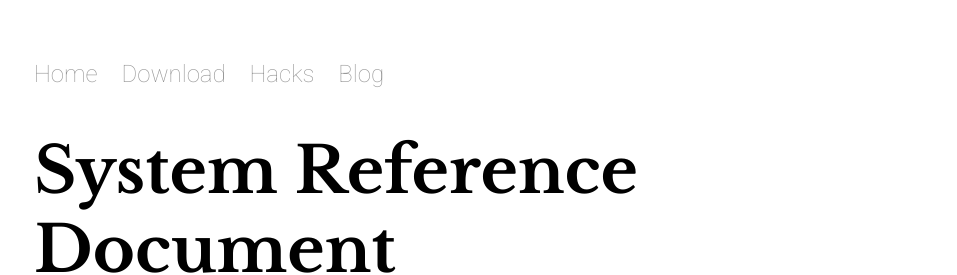
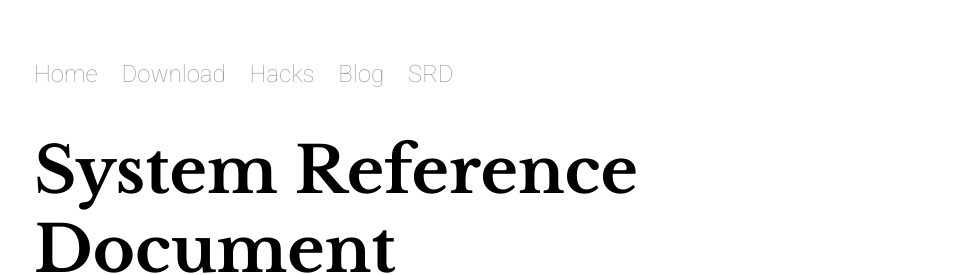
Before and after one commit to NateHPS/TunnelGoons, a Jekyll site: the page built from srd.html, in a window 1280 px wide. Shown: the top 275 px of the page, without its empty margins (158-1115 px from the left). Built offline with Jekyll 4.4.1, drawn with Linux system fonts in a browser that asks for light colours.

Commit message:
Update default.html

```diff
--- a/_layouts/default.html
+++ b/_layouts/default.html
@@ -14,6 +14,7 @@
 		        	<li><a href="https://natetreme.itch.io/tunnelgoons">Download</a></li>
 				<li><a href="https://docs.google.com/spreadsheets/d/1cImeRD36N4XWFLRjuWaP9cTu64nVAzuGQPP9KOCA-qs/edit?usp=sharing">Hacks</a></li>
 	        		<li><a href="/blog">Blog</a></li>
+				<li><a href="/srd">SRD</a></li>
 	    		</ul>
 			</nav>
 			<div class="container">
```
